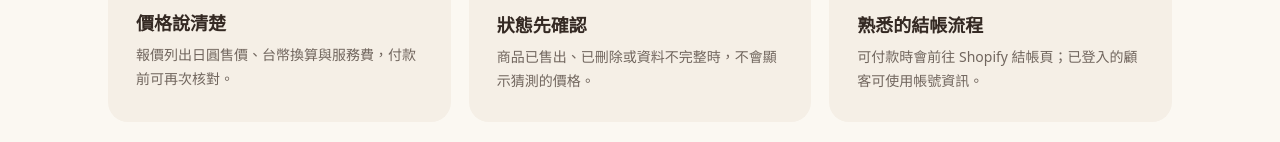
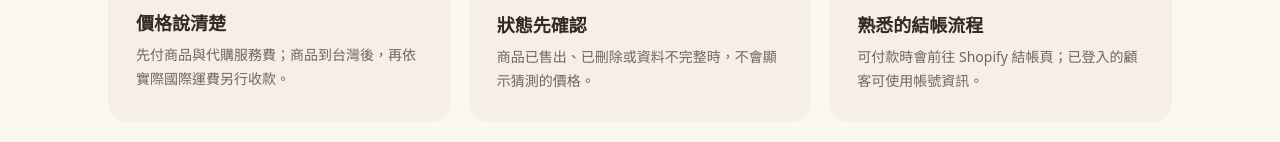
Before and after one commit to dalinselect-ui/DalinSelect--merukari-, a website: page index.html in a window 1280 px wide. Shown: the part 963-1105 px from the top of the page. Drawn offline with Linux system fonts and the light colour scheme.

Commit message:
Defer international shipping charge in index.html

```diff
--- a/index.html
+++ b/index.html
@@ -35,7 +35,7 @@
     </section>
 
     <section class="details-grid">
-      <div class="detail-card"><span class="detail-icon">⌁</span><h2>價格說清楚</h2><p>報價列出日圓售價、台幣換算與服務費，付款前可再次核對。</p></div>
+      <div class="detail-card"><span class="detail-icon">⌁</span><h2>價格說清楚</h2><p>先付商品與代購服務費；商品到台灣後，再依實際國際運費另行收款。</p></div>
       <div class="detail-card"><span class="detail-icon">✓</span><h2>狀態先確認</h2><p>商品已售出、已刪除或資料不完整時，不會顯示猜測的價格。</p></div>
       <div class="detail-card"><span class="detail-icon">↗</span><h2>熟悉的結帳流程</h2><p>可付款時會前往 Shopify 結帳頁；已登入的顧客可使用帳號資訊。</p></div>
     </section>
```
